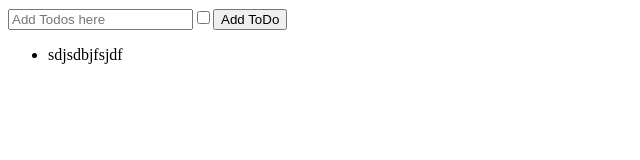
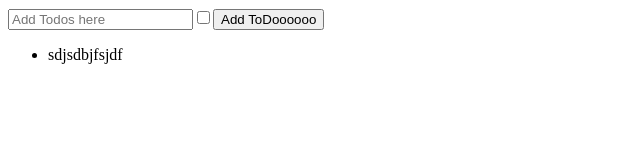
Before and after one commit to chinmay0112/ReactPractice, a React (Vite) app: page / in a window 1280 px wide. Shown: the top 160 px of the page, without its empty margins (0-640 px from the left). Built offline with nearby package versions, Linux system fonts and the light colour scheme.

Commit message:
Bug fixing

```diff
--- a/src/App.tsx
+++ b/src/App.tsx
@@ -33,7 +33,7 @@ const App = () => {
         checked={completed}
         onChange={(e) => setCompleted(e.target.checked)}
       />
-      <button onClick={() => addTodo(task)}>Add ToDo</button>
+      <button onClick={() => addTodo(task)}>Add ToDoooooo</button>
 
       <ul>
         <li>sdjsdbjfsjdf</li>
```
